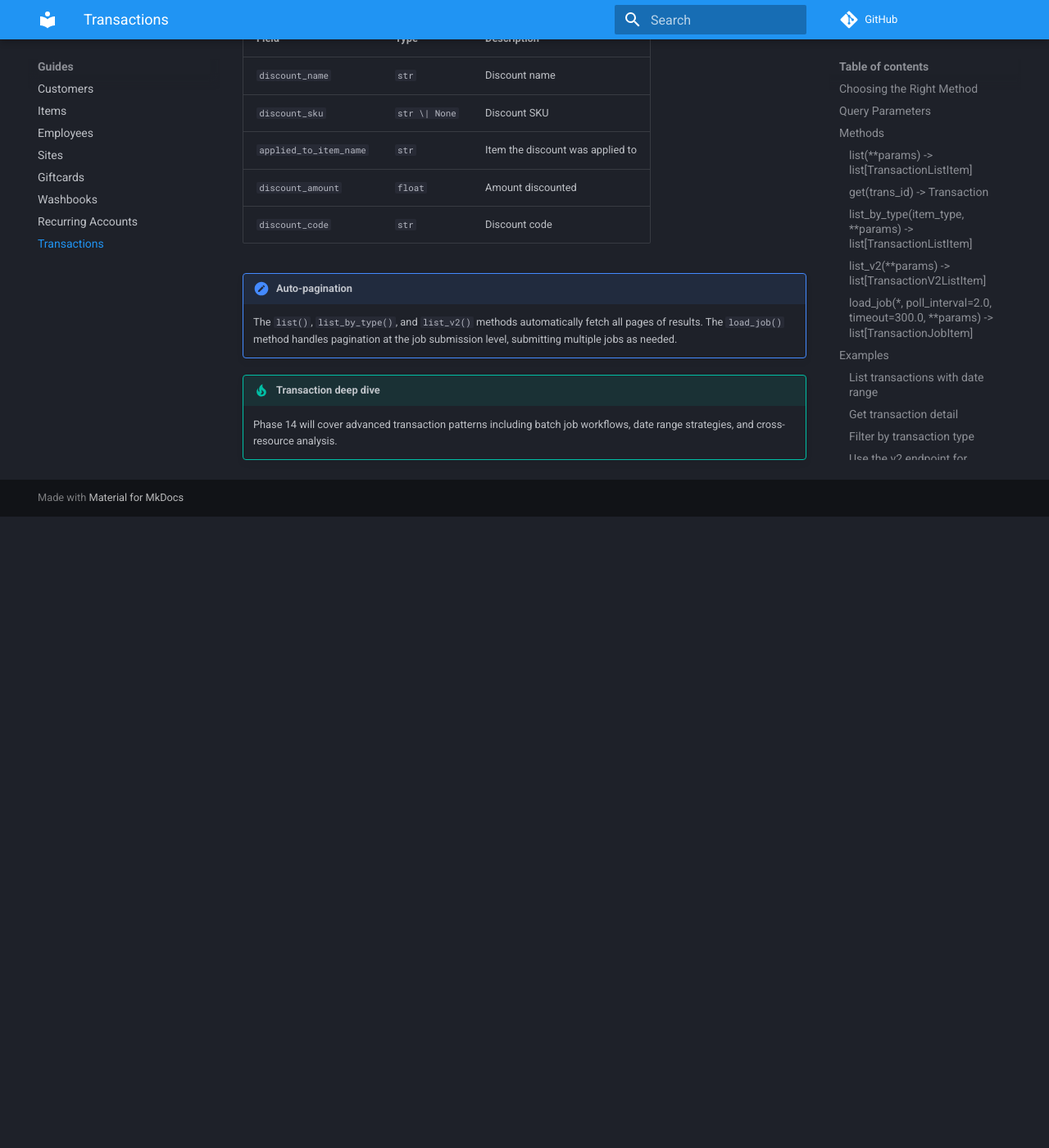
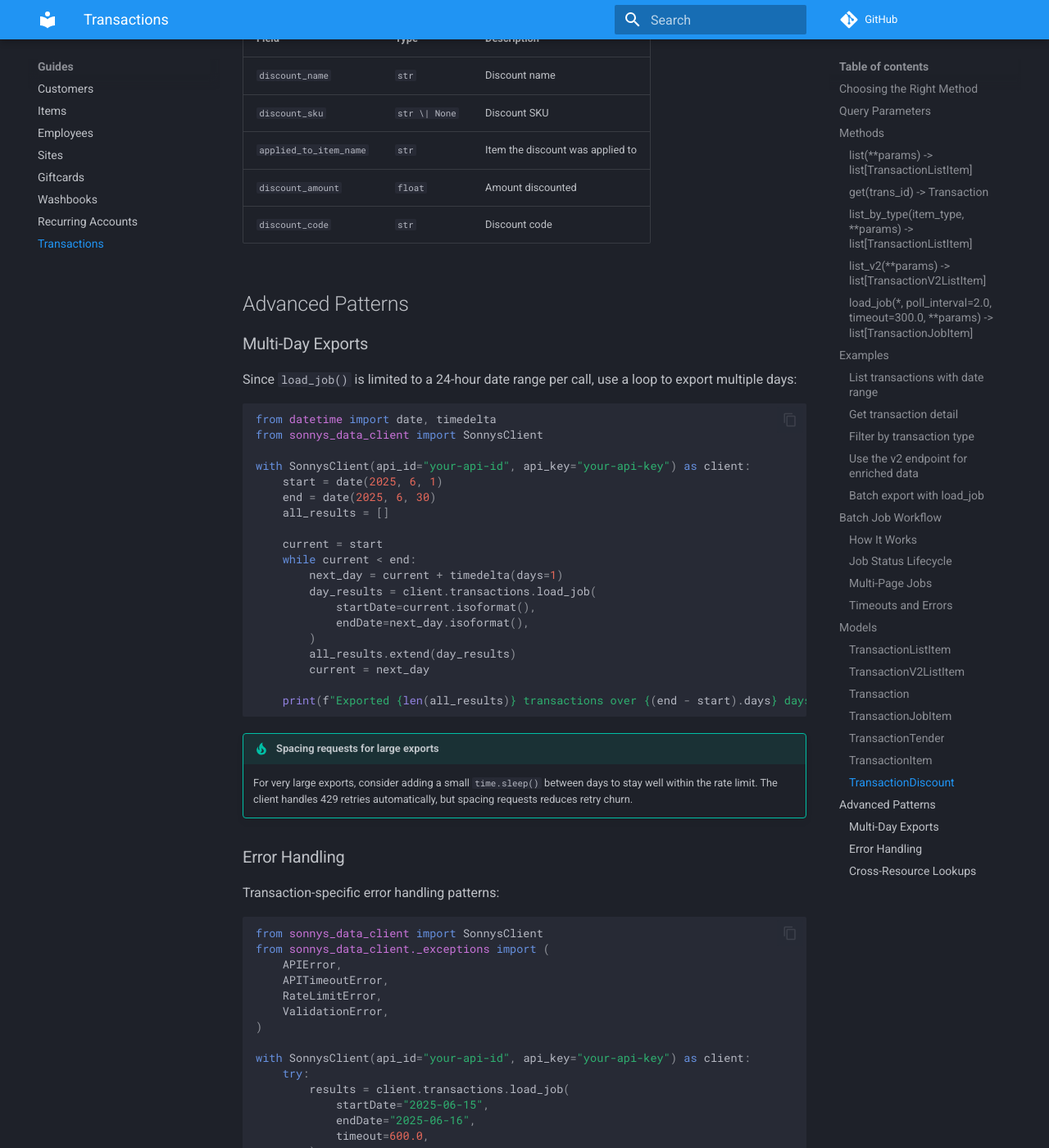
Before and after one commit to christopher-nance/Sonnys-Data-API-V2, an MkDocs documentation site: the page built from docs/guides/transactions.md, in a window 1280 px wide and 1400 px high, scrolled down 12102 px. Shown: the whole window at 82% size. Built offline with MkDocs 1.6.1 and Material for MkDocs 9.7.7, drawn with Linux system fonts in a browser that asks for light colours; comment, search, counter and statistics services are not loaded; before the commit the page ends 12732 px from its top, so only the background shows below that; some of the changed text lies outside the part shown.

Commit message:
feat(14-02): add advanced transaction patterns section
- Multi-day exports pattern for load_job() 24-hour limit
- Error handling patterns with transaction-specific exceptions
- Cross-resource lookups enriching transactions with customer data
- Remove Phase 14 forward-reference tip from transactions guide
- Update recurring guide tip to link to cross-resource section

````diff
--- a/docs/guides/transactions.md
+++ b/docs/guides/transactions.md
@@ -478,11 +478,101 @@ Nested inside `Transaction` and `TransactionJobItem`.
 | `discount_amount`      | `float`        | Amount discounted              |
 | `discount_code`        | `str`          | Discount code                  |
 
+## Advanced Patterns
+
+### Multi-Day Exports
+
+Since `load_job()` is limited to a 24-hour date range per call, use a loop to
+export multiple days:
+
+```python
+from datetime import date, timedelta
+from sonnys_data_client import SonnysClient
+
+with SonnysClient(api_id="your-api-id", api_key="your-api-key") as client:
+    start = date(2025, 6, 1)
+    end = date(2025, 6, 30)
+    all_results = []
+
+    current = start
+    while current < end:
+        next_day = current + timedelta(days=1)
+        day_results = client.transactions.load_job(
+            startDate=current.isoformat(),
+            endDate=next_day.isoformat(),
+        )
+        all_results.extend(day_results)
+        current = next_day
+
+    print(f"Exported {len(all_results)} transactions over {(end - start).days} days")
+```
+
+!!! tip "Spacing requests for large exports"
+    For very large exports, consider adding a small `time.sleep()` between days
+    to stay well within the rate limit. The client handles 429 retries
+    automatically, but spacing requests reduces retry churn.
+
+### Error Handling
+
+Transaction-specific error handling patterns:
+
+```python
+from sonnys_data_client import SonnysClient
+from sonnys_data_client._exceptions import (
+    APIError,
+    APITimeoutError,
+    RateLimitError,
+    ValidationError,
+)
+
+with SonnysClient(api_id="your-api-id", api_key="your-api-key") as client:
+    try:
+        results = client.transactions.load_job(
+            startDate="2025-06-15",
+            endDate="2025-06-16",
+            timeout=600.0,
+        )
+    except APITimeoutError:
+        print("Job timed out — try a shorter date range or increase timeout")
+    except APIError as e:
+        print(f"Job failed: {e}")
+    except RateLimitError:
+        print("Rate limit exceeded after max retries")
+```
+
+!!! note "`ValidationError`"
+    `ValidationError` is raised when date format is invalid or parameters fail
+    API validation. This is caught before the request is sent, so it does not
+    count against the rate limit.
+
+### Cross-Resource Lookups
+
+Enrich transaction data by combining with other resources:
+
+```python
+with SonnysClient(api_id="your-api-id", api_key="your-api-key") as client:
+    # Get enriched transactions with customer_id
+    transactions = client.transactions.list_v2(
+        startDate="2025-06-01",
+        endDate="2025-06-30",
+    )
+
+    # Build customer lookup from customer_ids found in transactions
+    customer_ids = {t.customer_id for t in transactions if t.customer_id}
+    customers = {
+        c.customer_id: c
+        for c in client.customers.list()
+        if c.customer_id in customer_ids
+    }
+
+    # Enrich transactions with customer names
+    for txn in transactions:
+        if txn.customer_id and txn.customer_id in customers:
+            customer = customers[txn.customer_id]
+            print(f"#{txn.trans_number}: ${txn.total:.2f} — {customer.first_name} {customer.last_name}")
+```
+
 !!! note "Auto-pagination"
     The `list()`, `list_by_type()`, and `list_v2()` methods automatically fetch
     all pages of results. The `load_job()` method handles pagination at the job
     submission level, submitting multiple jobs as needed.
-
-!!! tip "Transaction deep dive"
-    Phase 14 will cover advanced transaction patterns including batch job
-    workflows, date range strategies, and cross-resource analysis.
````
Also changed, not shown: docs/guides/recurring.md (+3 -3 lines).
